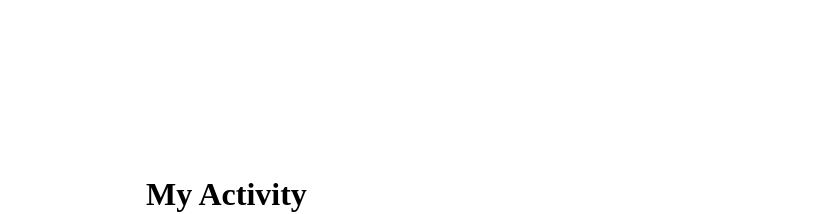
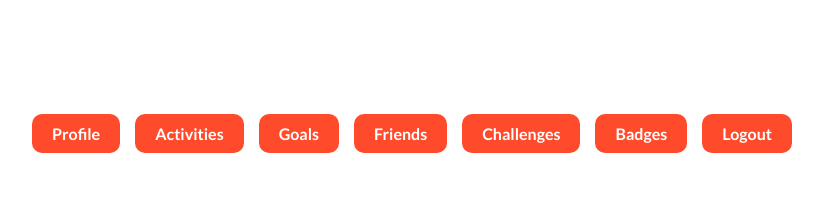
Before and after one commit to Novianaghovin/TIC2601_II, a React (Create React App) app in the folder frontend/: page /activities in a window 1280 px wide. Shown: the top 214 px of the page, without its empty margins (228-1051 px from the left). Built offline with nearby package versions, Linux system fonts and the light colour scheme; no server answers.

Commit message:
	imported navigation bar into activity and goal pages

```diff
--- a/frontend/src/pages/ActivityLog.js
+++ b/frontend/src/pages/ActivityLog.js
@@ -4,6 +4,7 @@ import InputActivityType from '../components/InputActivityType';
 import InputActivityDuration from '../components/InputActivityDuration';
 import InputDistance from '../components/InputDistance';
 import InputStepCount from '../components/InputStepCount';
+import NavBar from "../components/Shared/Navbar";
 
 function ActivityLog() {
     const [activities, setActivities] = useState([]);
@@ -71,6 +72,8 @@ function ActivityLog() {
 
     return (
         <div>
+            <NavBar /> {/* Add the navigation bar */}
+            <div style={{ padding: '20px' }}>
                 <h1>My Activity</h1>
                 <form id="logForm" style={{ display: 'flex', alignItems: 'center', gap: '10px' }}>
                     <label htmlFor="activityType">Activity Type:</label>
@@ -88,7 +91,6 @@ function ActivityLog() {
                     )}
                 </form>
 
-            {/* Table to display activity logs */}
                 <table border="1" style={{ marginTop: '20px', width: '100%' }}>
                     <thead>
                         <tr>
@@ -123,6 +125,7 @@ function ActivityLog() {
                     </tbody>
                 </table>
             </div>
+        </div>
     );
 }
 
--- a/frontend/src/pages/Goals.js
+++ b/frontend/src/pages/Goals.js
@@ -4,6 +4,7 @@ import InputGoalName from '../components/InputGoalName';
 import InputTargetDistance from '../components/InputTargetDistance';
 import DateTime from 'react-datetime';
 import "react-datetime/css/react-datetime.css";
+import NavBar from "../components/Shared/Navbar";
 
 function Goals() {
     const [goals, setGoals] = useState([]);
@@ -123,6 +124,8 @@ function Goals() {
 
     return (
         <div>
+            <NavBar /> {/* Add the navigation bar */}
+            <div style={{ padding: '20px' }}>
                 <h1>My Goals</h1>
                 <form id="goalForm" style={{ display: 'flex', alignItems: 'center', gap: '10px' }}>
                     <InputGoalName value={formData.goal_name} onChange={handleInputChange} />
@@ -191,6 +194,7 @@ function Goals() {
                     </tbody>
                 </table>
             </div>
+        </div>
     );
 }
 
```
Lines whose indentation alone changed are shown as unchanged.
